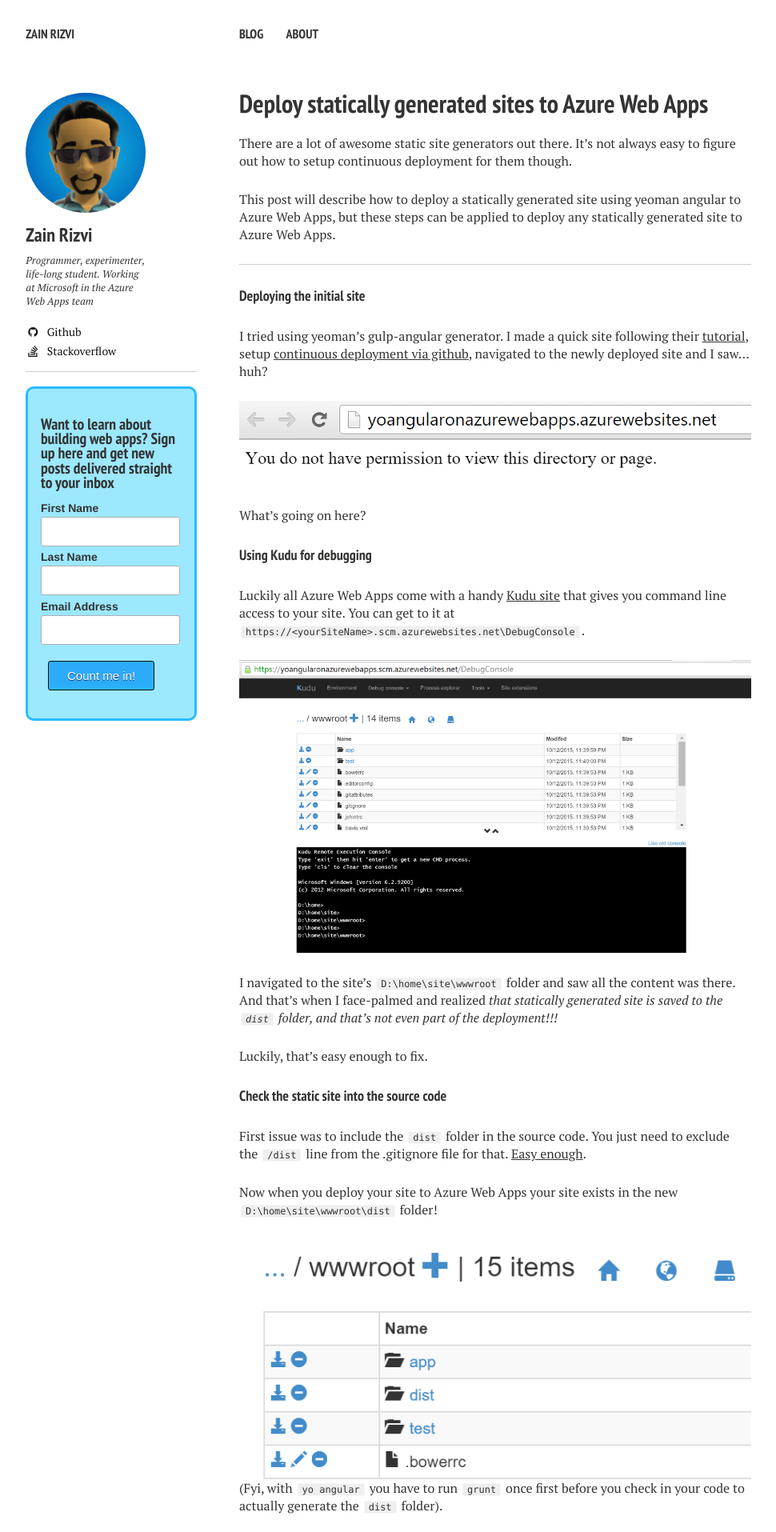
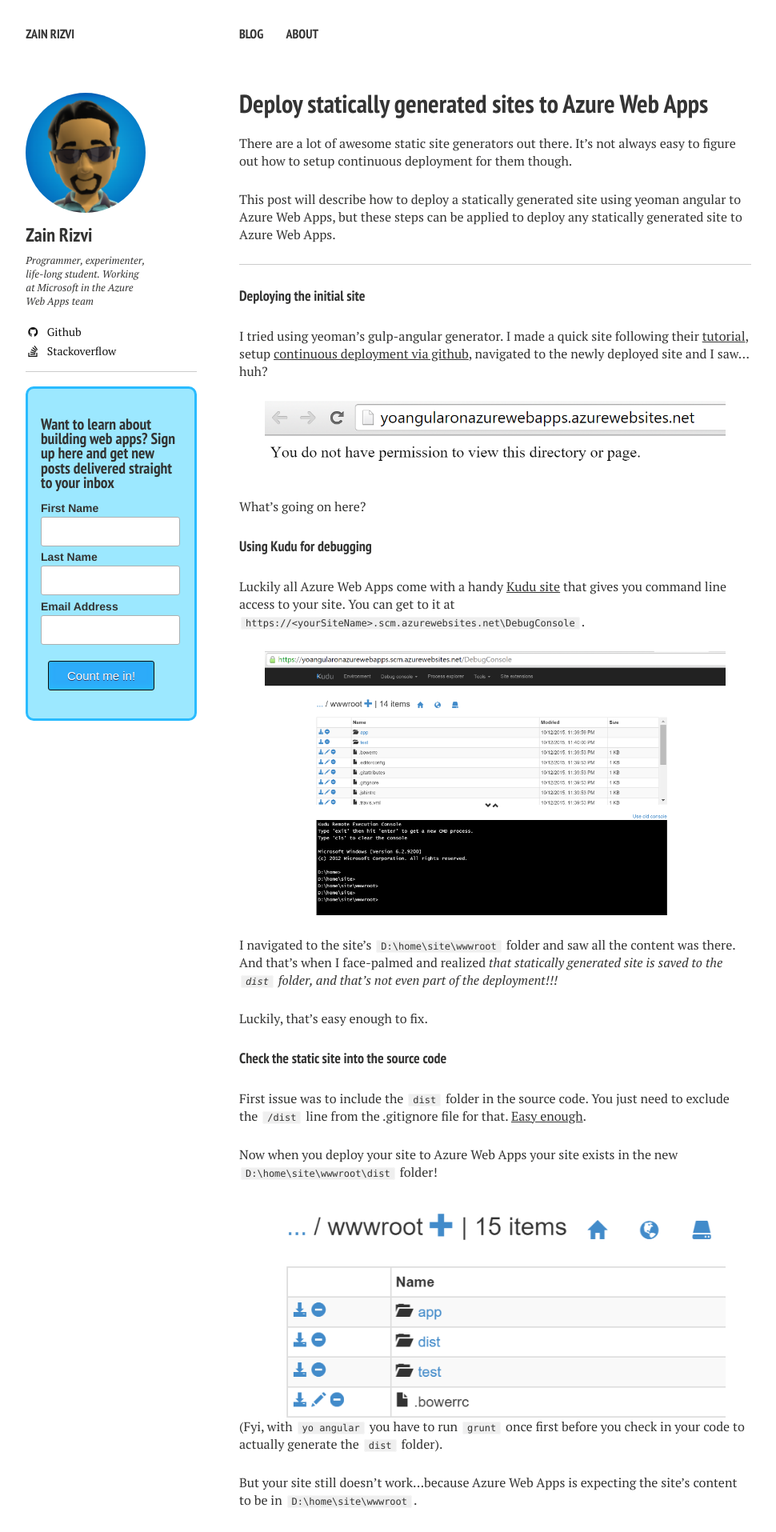
Before and after one commit to ZainRizvi/ZainRizvi.github.io, a Jekyll site: the page built from _posts/2015-10-13-deploy-statically-generated-sites-to-azure-web-apps.md, in a window 1280 px wide. Shown: the top 1915 px of the page at 80% size, without its empty margins (21-991 px from the left). Built offline with Jekyll 4.4.1, drawn with Linux system fonts in a browser that asks for light colours; nearby versions of some CDN libraries; comment, search, counter and statistics services are not loaded.

Commit message:
Make images look a bit better

```diff
--- a/_sass/elements.scss
+++ b/_sass/elements.scss
@@ -21,11 +21,19 @@
 }
 
 article img {
-	max-width: 100%;
+	max-width: 90%;
 	height: auto;
+    margin: 0 5% 0 5%;
 	border-width: 0;
 	vertical-align: middle;
 	-ms-interpolation-mode: bicubic;
+}
+
+article img.center {
+    display: block;
+    margin: 0 auto;
+    clear: right;
+    max-width: 70%;
 }
 
 svg:not(:root) {
```
Also changed, not shown: 1 other file.
